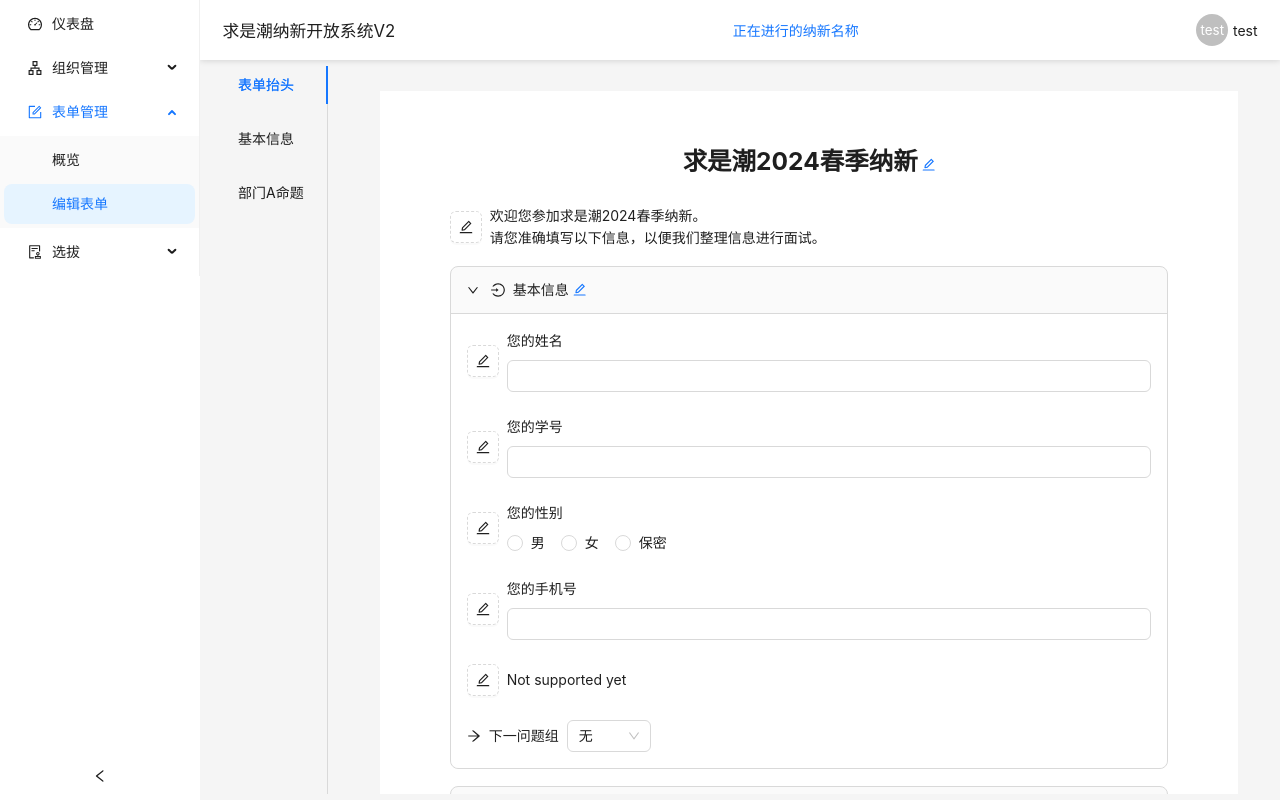
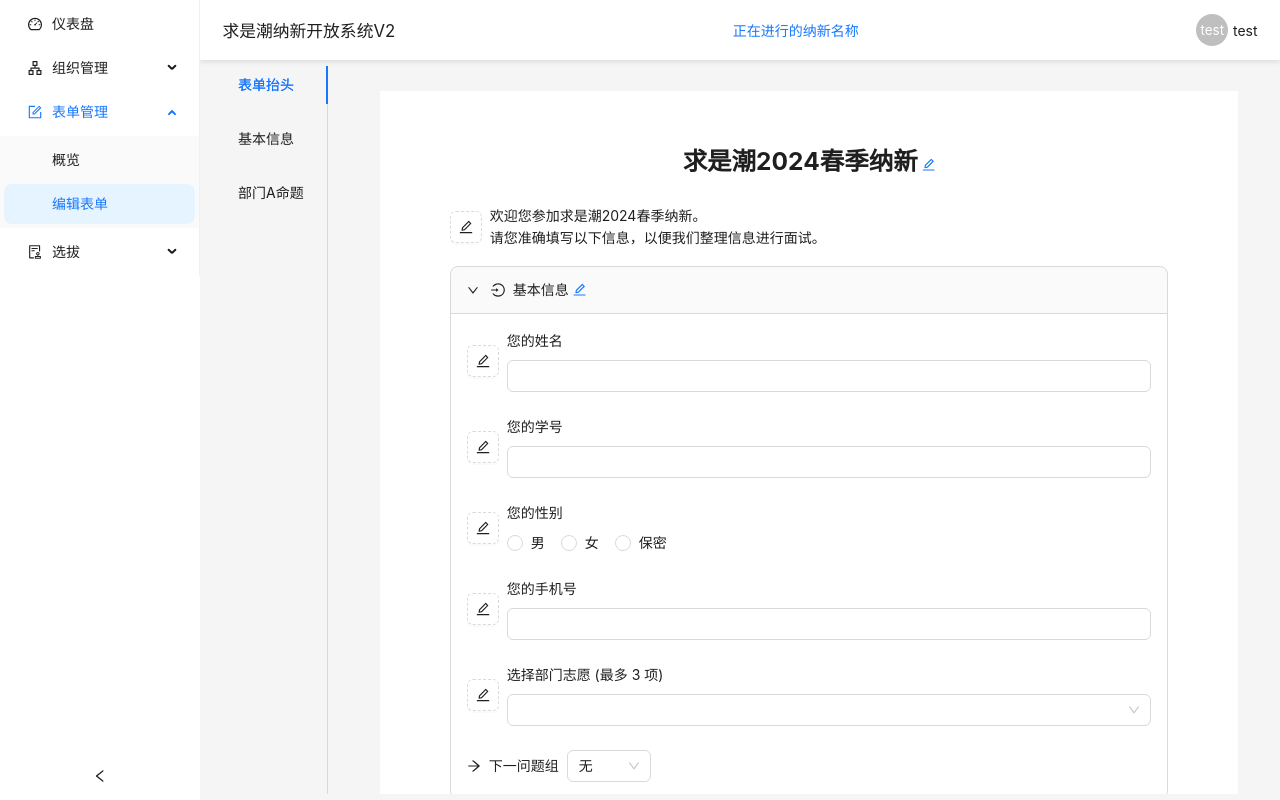
Before and after one commit to XmmShp/rop2-web, a React (Vite) app: page /console/form/edit in a window 1280 px wide. Built offline with nearby package versions, Linux system fonts and the light colour scheme.

Commit message:
Implement choice-department question preview

```diff
--- a/src/console/form/FormEdit.tsx
+++ b/src/console/form/FormEdit.tsx
@@ -6,7 +6,6 @@ import './FormEdit.scss';
 import { QuestionGroup } from '../../api/models/form';
 import { DescEditor, PreviewWithEditor } from './PreviewWithEditor';
 import { ArrowRightOutlined, LoginOutlined } from '@ant-design/icons';
-import { Id } from '../../api/models/shared';
 
 export default function FormEdit() {
   const formId = useForm();
--- a/src/console/form/PreviewWithEditor.tsx
+++ b/src/console/form/PreviewWithEditor.tsx
@@ -4,7 +4,7 @@ import { useState } from 'react';
 import { ChoiceDepartmentQuestion, QuestionGroup, ValidQuestion } from '../../api/models/form';
 import FormQuestion from '../../shared/FormQuestion';
 import { getOrg } from '../../store';
-import { useOrg } from '../../utils';
+import { containsTag, useOrg } from '../../utils';
 import { Id } from '../../api/models/shared';
 
 export function QuestionEditor({ question, onChange, groups, thisGroup }:
@@ -47,6 +47,7 @@ export function QuestionEditor({ question, onChange, groups, thisGroup }:
     {question.type === 'choice-department' &&
       <Flex wrap='wrap' gap='large'>
         {getOrg(org).children.map((dep) => {
+          if (containsTag(dep.tag, 'default')) return <></>//默认部门恒不显示
           //对于某一部门，如choices对象上不存在该键(undefined)，则隐藏该部门(不可选择)
           //如为null，表示可选择，不揭示任何问题组
           //否则，为揭示的问题组id
--- a/src/mockData.ts
+++ b/src/mockData.ts
@@ -89,7 +89,17 @@ export const forms: Form[] = [{
     }, {
       id: newId(),
       type: 'choice-department',
-      choices: {}
+      maxSelection: 3,
+      choices: {
+        // [departs[0].id]: null,默认部门不能作为志愿
+        [departs[1].id]: null,
+        [departs[2].id]: null,
+        [departs[3].id]: null,
+        [departs[4].id]: null,
+        [departs[5].id]: null,
+        [departs[6].id]: null,
+        [departs[7].id]: null,
+      }
     }]
   }, {
     id: newId(),
--- a/src/shared/FormQuestion.tsx
+++ b/src/shared/FormQuestion.tsx
@@ -1,26 +1,29 @@
-import { Flex, Input, InputNumber, Radio, Typography } from 'antd';
+import { Flex, Input, Radio, Select, Typography } from 'antd';
 import { ValidQuestion } from '../api/models/form';
 import './FormQuestion.scss';
+import { getDepartment } from '../store';
 
 export default function FormQuestion({ question }
   : { question: ValidQuestion }) {
+  return (<Flex className='question' vertical gap='small'>
+    {(() => {
       switch (question.type) {
         case 'name':
-      return (<Flex className='question' vertical gap='small'>
+          return (<>
             <Typography.Text>
               您的姓名
             </Typography.Text>
             <Input minLength={2} maxLength={8} required={!question.optional} />
-      </Flex>);
+          </>);
         case 'zjuid':
-      return (<Flex className='question' vertical gap='small'>
+          return (<>
             <Typography.Text>
               您的学号
             </Typography.Text>
             <Input minLength={6} maxLength={10} inputMode='numeric' type='number' required={!question.optional} />
-      </Flex>);
+          </>);
         case 'gender':
-      return (<Flex className='question gender' vertical gap='small'>
+          return (<>
             <Typography.Text>
               您的性别
             </Typography.Text>
@@ -29,15 +32,32 @@ export default function FormQuestion({ question }
               <Radio value={1}>女</Radio>
               <Radio value={101}>保密</Radio>
             </Radio.Group>
-      </Flex>);
+          </>);
         case 'phone':
-      return (<Flex className='question' vertical gap='small'>
+          return (<>
             <Typography.Text>
               您的手机号
             </Typography.Text>
             <Input minLength={11} maxLength={11} inputMode='numeric' type='number' required={!question.optional} />
+          </>);
+        case 'choice-department':
+          const entries = Object.entries(question.choices);
+          const maxCount = question.maxSelection ?? entries.length;
+          return (<>
+            <Typography.Text>
+              选择部门志愿 (最多 {maxCount} 项)
+            </Typography.Text>
+            <Select mode='multiple' options={entries.map(([id, reveal]) => {
+              return {
+                value: id,
+                label: getDepartment(Number(id)).name
+              };
+            })} maxCount={maxCount} />
+          </>);
+        default:
+          return (<>Not supported yet: {JSON.stringify(question)}</>);
+      }
+    })()}
   </Flex>);
-    default:
-      return (<Flex>Not supported yet</Flex>);
+
 }
-}
--- a/src/utils.tsx
+++ b/src/utils.tsx
@@ -108,3 +108,7 @@ export function useForm(): Id {
 export function getUser(): string {
   return localStorage.getItem('userNickname') ?? '';
 }
+
+export function containsTag(tags: string[] | string | undefined, target: string) {
+  return toArray(tags).includes(target);
+}
```
Lines whose indentation alone changed are shown as unchanged.
